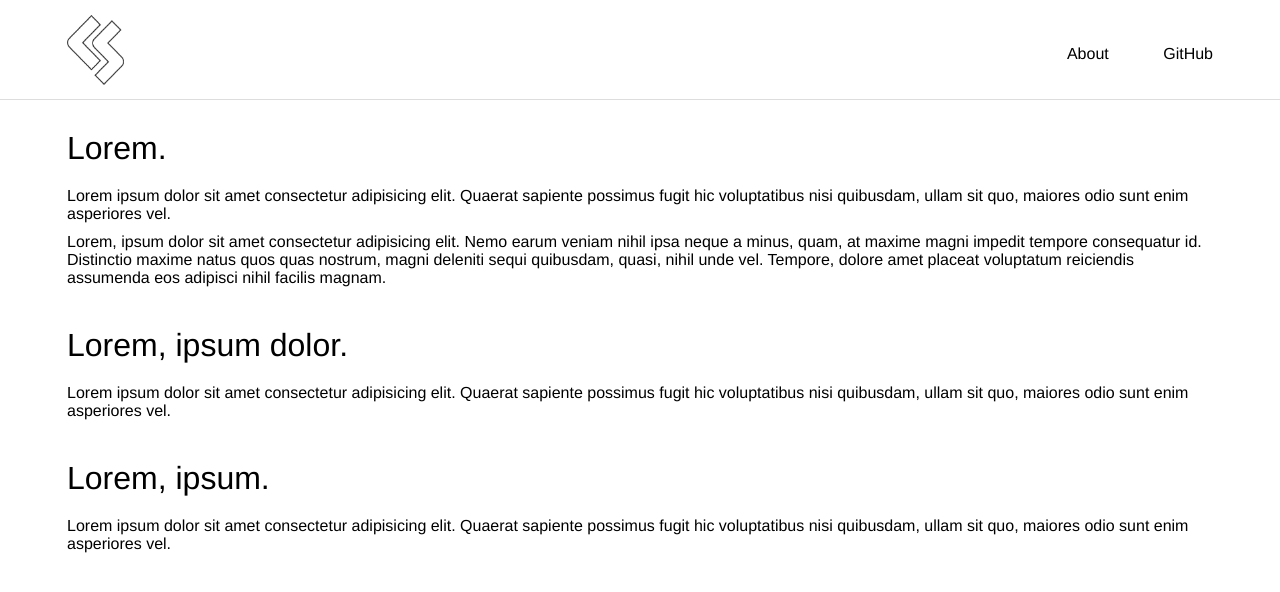
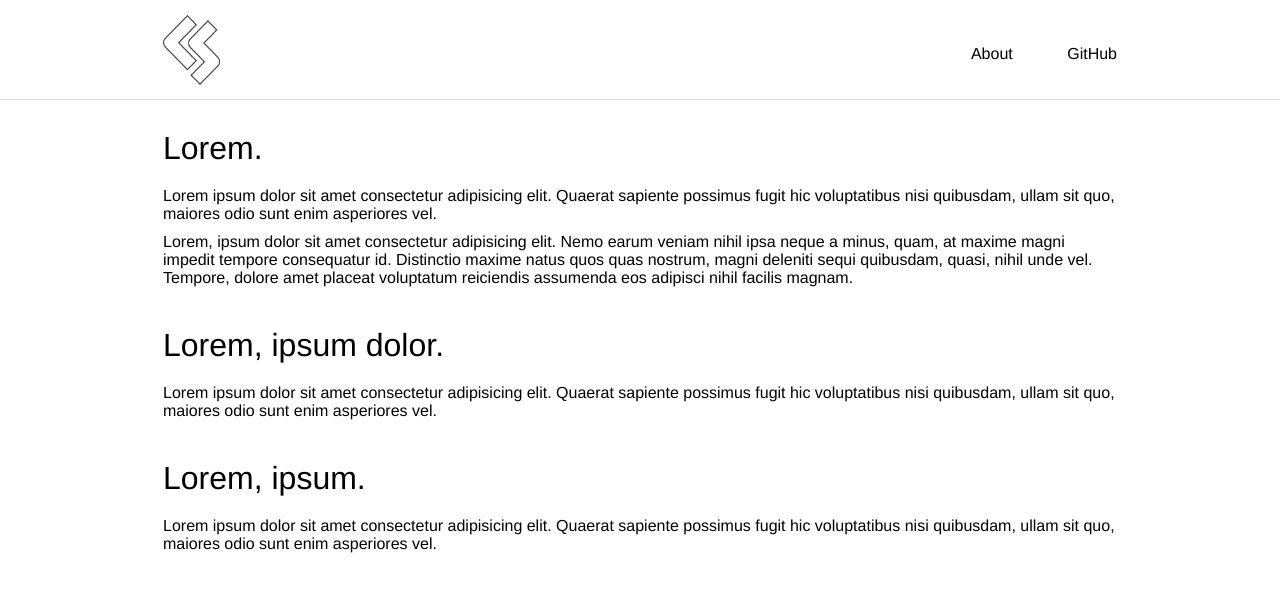
Before and after one commit to chrisj-skinner/pure-css-burger-nav, a plain HTML site: page index.html in a window 1280 px wide. Drawn offline with Linux system fonts and the light colour scheme.

Commit message:
- Remove  1092px container width - Add demo link to readme

```diff
--- a/css/styles.css
+++ b/css/styles.css
@@ -53,11 +53,6 @@ p {
 @media (min-width: 992px) {
   .container {
     max-width: 1012px;
-  }
-}
-@media (min-width: 1092px) {
-  .container {
-    max-width: 1204px;
   }
 }
 .row {
```
Also changed, not shown: 1 other file.
